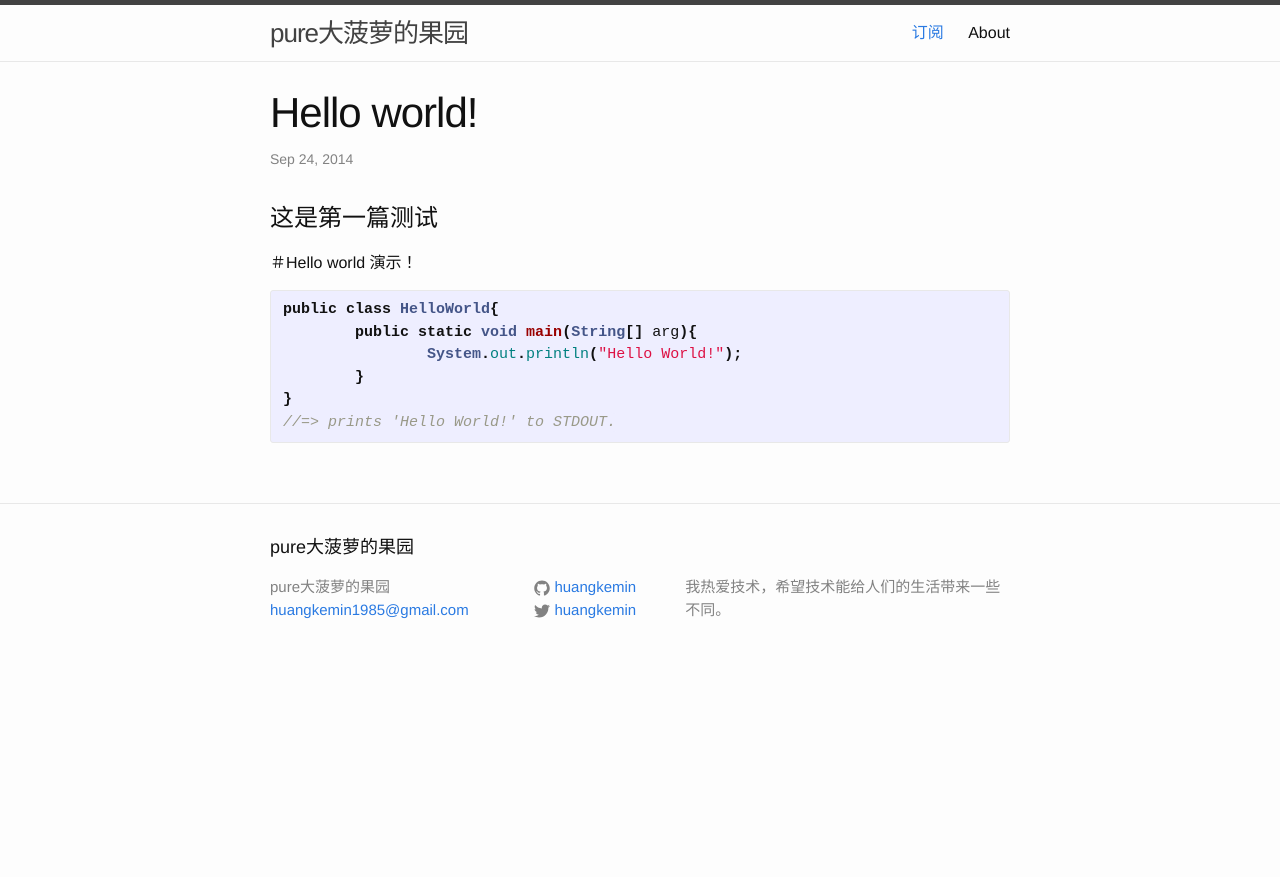
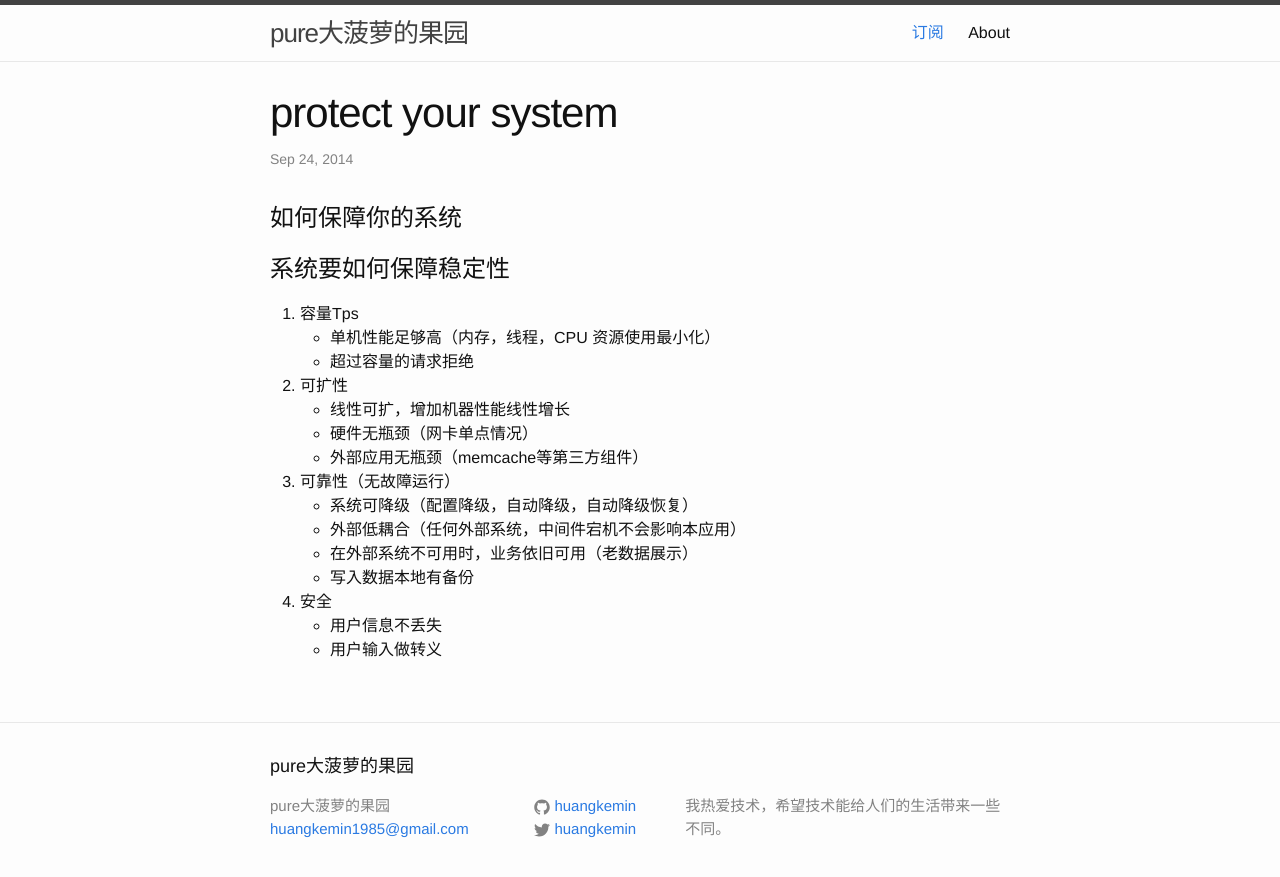
Before and after one commit to huangkemin/huangkemin.github.io, a Jekyll site: the page built from _posts/2014-10-10-system-never-down.markdown, in a window 1280 px wide. Shown: the top 877 px of the page. Built offline with Jekyll 4.4.1, drawn with Linux system fonts in a browser that asks for light colours.

Commit message:
new content 4 never down

```diff
--- a/_posts/2014-10-10-system-never-down.markdown
+++ b/_posts/2014-10-10-system-never-down.markdown
@@ -1,20 +1,28 @@
 ---
 layout: post
-title:  "Hello world!"
+title:  "protect your system"
 date:   2014-09-24 17:26:48
 categories: unknow
 ---
-这是第一篇测试
+
+
+如何保障你的系统
 ========
 
 
-＃Hello world 演示！
-
-{% highlight java %}
-public class HelloWorld{
-	public static void main(String[] arg){
-		System.out.println("Hello World!");
-	}
-}
-//=> prints 'Hello World!' to STDOUT.
-{% endhighlight %}
+#系统要如何保障稳定性
+1. 容量Tps
+	- 单机性能足够高（内存，线程，CPU 资源使用最小化）
+	- 超过容量的请求拒绝
+2. 可扩性
+	- 线性可扩，增加机器性能线性增长
+	- 硬件无瓶颈（网卡单点情况）
+	- 外部应用无瓶颈（memcache等第三方组件）
+3. 可靠性（无故障运行）
+	- 系统可降级（配置降级，自动降级，自动降级恢复）
+	- 外部低耦合（任何外部系统，中间件宕机不会影响本应用）
+	- 在外部系统不可用时，业务依旧可用（老数据展示）
+	- 写入数据本地有备份
+4. 安全
+	- 用户信息不丢失
+	- 用户输入做转义
```
